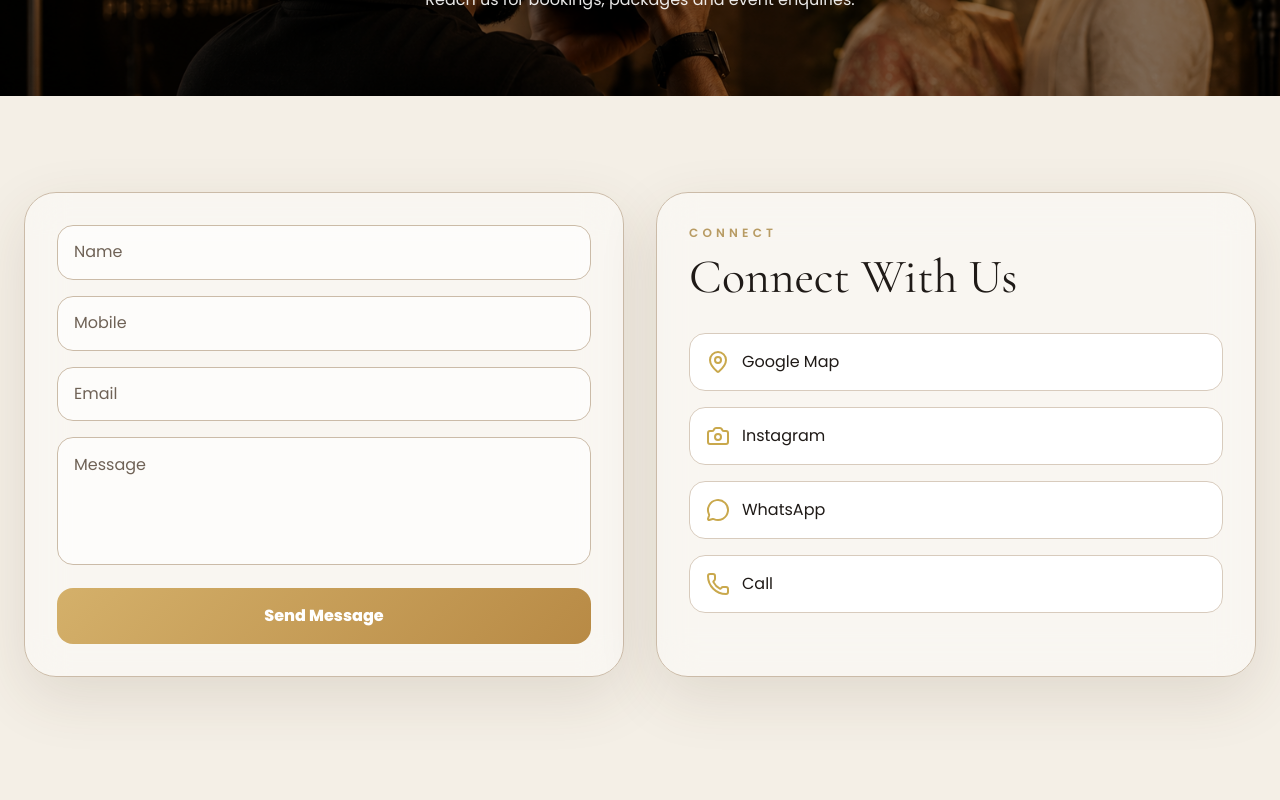
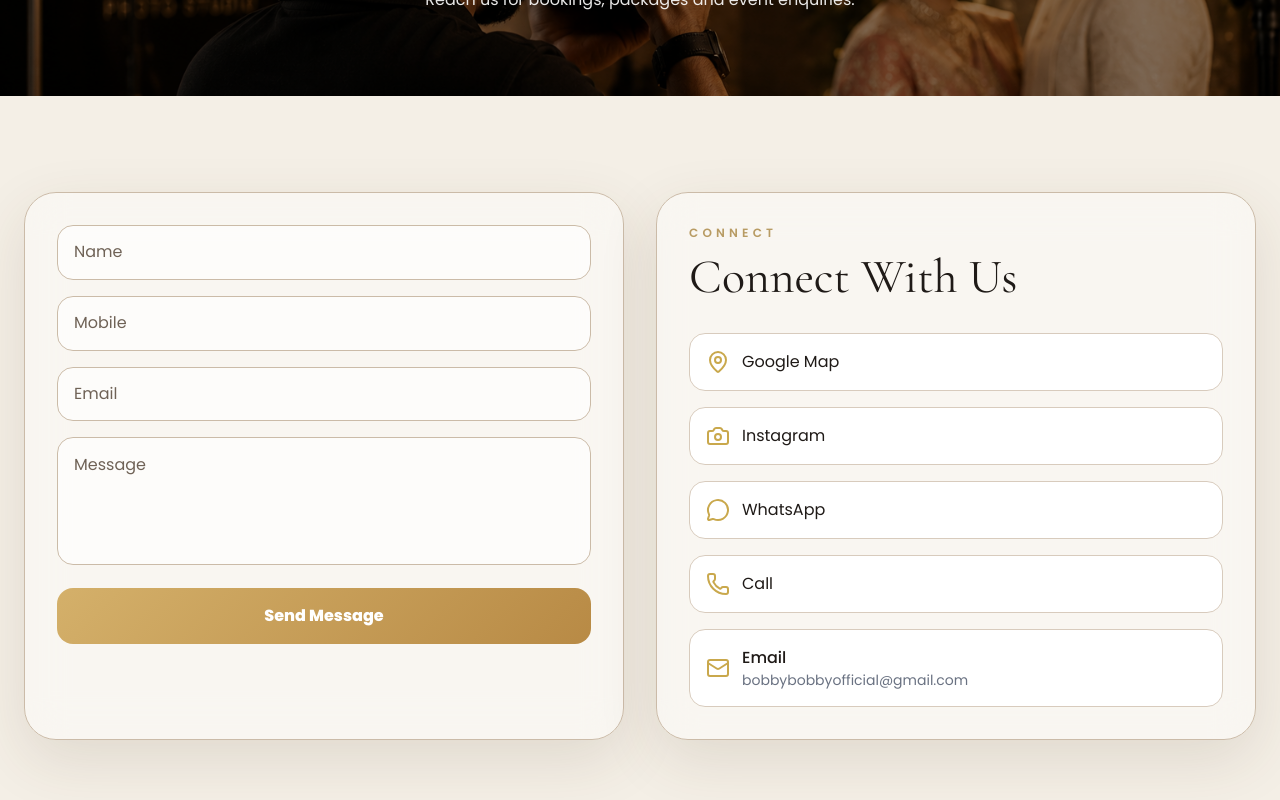
Before and after one commit to Shneha-09/BobbyMedia_Studio, a Next.js app: page /contact in a window 1280 px wide. Shown: the part 344-1144 px from the top of the page. Before the commit the page ends 1117 px from the top, so only its background shows below. Built offline with nearby package versions, Linux system fonts and the light colour scheme; no server answers.

Commit message:
Update home page CTA and footer contact details

```diff
--- a/app/contact/page.js
+++ b/app/contact/page.js
@@ -2,8 +2,7 @@
 
 import { useState } from 'react';
 import PageHero from '@/components/PageHero';
-import { Camera, MapPin, MessageCircle, Phone } from 'lucide-react';
-
+import { Camera, MapPin, MessageCircle, Phone, Mail } from 'lucide-react';
 export default function Contact() {
   const [f, setF] = useState({
     name: '',
@@ -121,6 +120,18 @@ export default function Contact() {
                 <Phone className="text-[#C9A84C]" />
                 Call
               </a>
+              <a
+                  href="mailto:bobbybobbyofficial@gmail.com"
+                  className="flex items-center gap-3 rounded-2xl border border-[#d8cbbd] bg-white p-4 text-[#1f1a17] transition hover:border-[#b89b63]"
+                >
+                  <Mail className="text-[#C9A84C]" />
+                  <div>
+                    <p className="font-medium">Email</p>
+                    <p className="text-sm text-gray-500">
+                      bobbybobbyofficial@gmail.com
+                    </p>
+                  </div>
+                </a>
             </div>
           </div>
         </div>
--- a/components/HomePage.jsx
+++ b/components/HomePage.jsx
@@ -220,15 +220,15 @@ export default function HomePage() {
             </p>
 
             <div className="mt-8 flex flex-col gap-3 sm:flex-row sm:gap-4">
-              <button
-                onClick={() => setQuoteOpen(true)}
+              <Link
+                href="/contact"
                 className="bg-white px-8 py-4 text-center text-xs font-bold uppercase tracking-widest text-[#1f1a17]"
               >
                 Get In Touch
-              </button>
+              </Link>
 
               <a
-                href="tel:+918148645508"
+                href="tel:+917373402224"
                 className="inline-flex items-center justify-center gap-2 border border-white/40 px-8 py-4 text-xs font-bold uppercase tracking-widest text-white"
               >
                 <Phone size={16} />
@@ -275,6 +275,21 @@ function Footer() {
         <Link href="/gallery">Gallery</Link>
         <Link href="/contact">Contact</Link>
       </div>
+      <div className="mt-6 space-y-2 text-sm text-[#6b625a]">
+        <a
+          href="mailto:bobbybobbyofficial@gmail.com"
+          className="block hover:text-[#C9A84C] transition"
+        >
+          📧 bobbybobbyofficial@gmail.com
+        </a>
+
+        <a
+          href="tel:+918148645508"
+          className="block hover:text-[#C9A84C] transition"
+        >
+          📞 +91 73734 02224
+        </a>
+      </div>
 
       <p className="mt-8 text-xs text-[#8a8178]">
         © {new Date().getFullYear()} Bobby Media Photo Studio. All rights
--- a/components/QuotePopup.jsx
+++ b/components/QuotePopup.jsx
@@ -202,7 +202,7 @@ function getBudgets() {
     if (res.ok) {
       setSuccess('Thank you! We will contact you soon.');
 
-      const whatsappNumber = '919384155672';
+      const whatsappNumber = '917373402224';
 
       const message = `
 New Quote Enquiry
```
